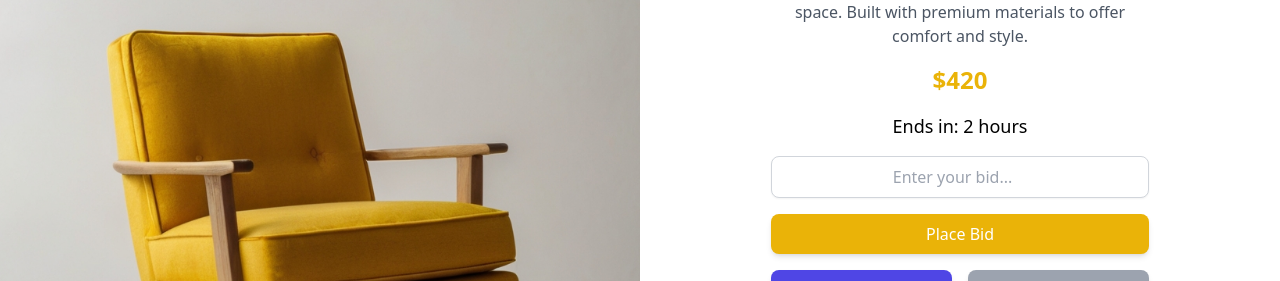
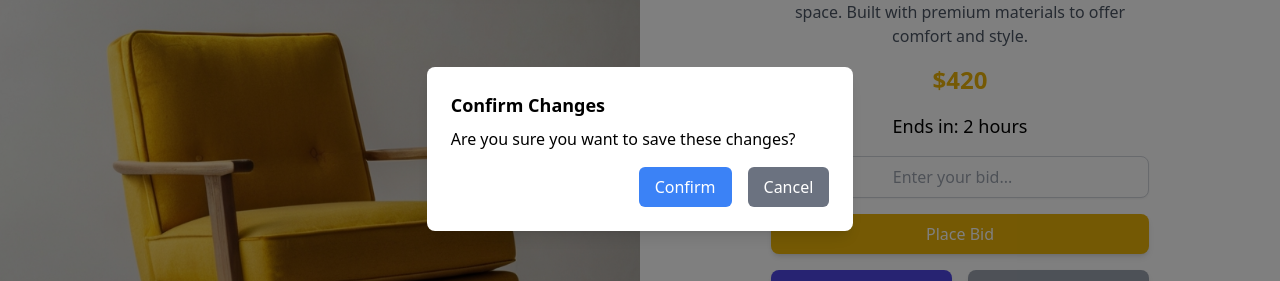
Before and after one commit to sameerajayakodi/Auction_System, a React (Create React App) app in the folder AuctionHouse/auction-management-frontend/: page /auctions/1 in a window 1280 px wide. Both pictures are taken after a click on the button "Place Bid". Shown: the part 251-532 px from the top of the page. Built offline with nearby package versions, Linux system fonts and the light colour scheme; no server answers.

Commit message:
Update AuctionDetail.js

```diff
--- a/AuctionHouse/auction-management-frontend/src/AuctionDetail.js
+++ b/AuctionHouse/auction-management-frontend/src/AuctionDetail.js
@@ -1,5 +1,7 @@
 import React, { useEffect, useState } from "react";
 import { useParams } from "react-router-dom";
+import ConfirmationModal from "../src/components/ConfirmationModal"; // Import the modal
+import Notification from "../src/components/Notification"; // Import the notification component
 import BidHistory from "./BidHistory";
 import ChairImage from "./images/yellowChair.jpg"; // Make sure the path is correct
 
@@ -7,6 +9,8 @@ const AuctionDetail = () => {
   const { id } = useParams();
   const [auction, setAuction] = useState(null);
   const [bidAmount, setBidAmount] = useState("");
+  const [isModalOpen, setIsModalOpen] = useState(false); // Modal state
+  const [notification, setNotification] = useState(""); // Notification state
 
   // Mock auction data
   const mockAuctionData = {
@@ -33,9 +37,26 @@ const AuctionDetail = () => {
         ...prevAuction,
         currentBid: prevAuction.currentBid + Number(bidAmount),
       }));
-      alert("Bid placed successfully!");
+      setNotification("Bid placed successfully!"); // Show success notification
       setBidAmount(""); // Clear the bid amount input
     }, 500); // Simulate a delay of 0.5 seconds
+  };
+
+  const handlePlaceBid = () => {
+    setIsModalOpen(true); // Open modal when the "Place Bid" button is clicked
+  };
+
+  const handleConfirmBid = () => {
+    setIsModalOpen(false); // Close modal after confirmation
+    placeBid(); // Proceed with placing the bid
+  };
+
+  const handleCloseModal = () => {
+    setIsModalOpen(false); // Close modal without placing bid
+  };
+
+  const handleNotificationClose = () => {
+    setNotification(""); // Close notification after 3 seconds
   };
 
   if (!auction) return <div>Loading...</div>;
@@ -76,7 +97,7 @@ const AuctionDetail = () => {
           </div>
 
           <button
-            onClick={placeBid}
+            onClick={handlePlaceBid}
             className="w-full px-4 py-2 mb-4 text-white bg-yellow-500 rounded-lg shadow-md hover:bg-yellow-600"
           >
             Place Bid
@@ -96,6 +117,21 @@ const AuctionDetail = () => {
           </div>
         </div>
       </div>
+
+      {/* Confirmation Modal */}
+      <ConfirmationModal
+        isOpen={isModalOpen}
+        onClose={handleCloseModal}
+        onConfirm={handleConfirmBid}
+      />
+
+      {/* Notification */}
+      {notification && (
+        <Notification
+          message={notification}
+          onClose={handleNotificationClose}
+        />
+      )}
     </div>
   );
 };
```
